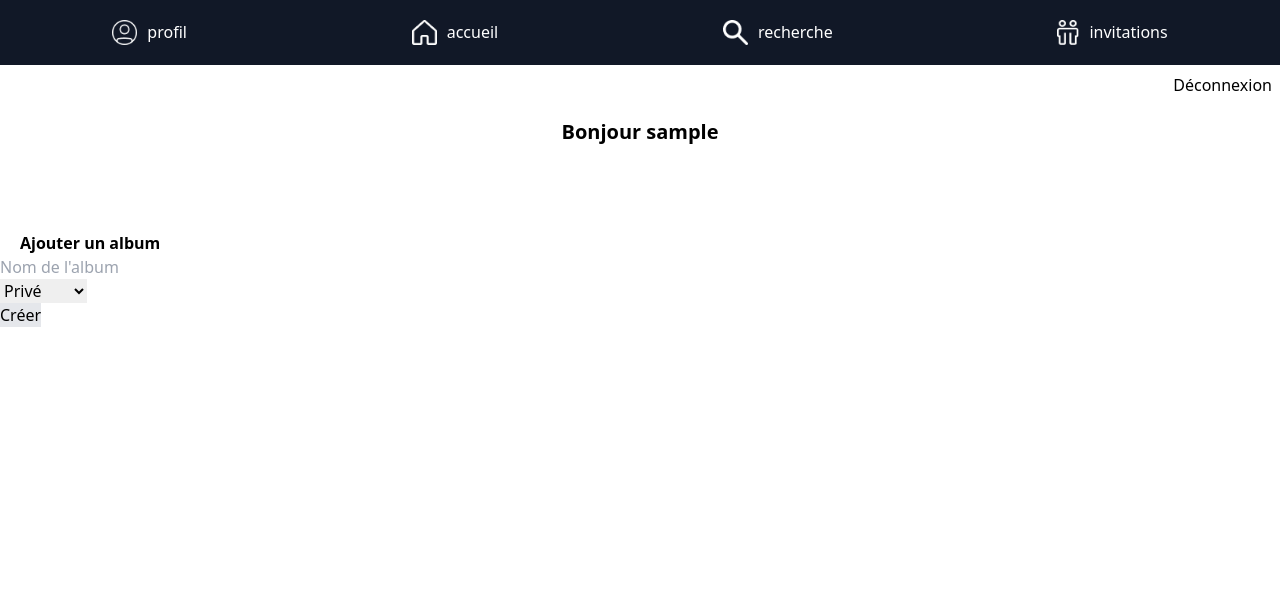
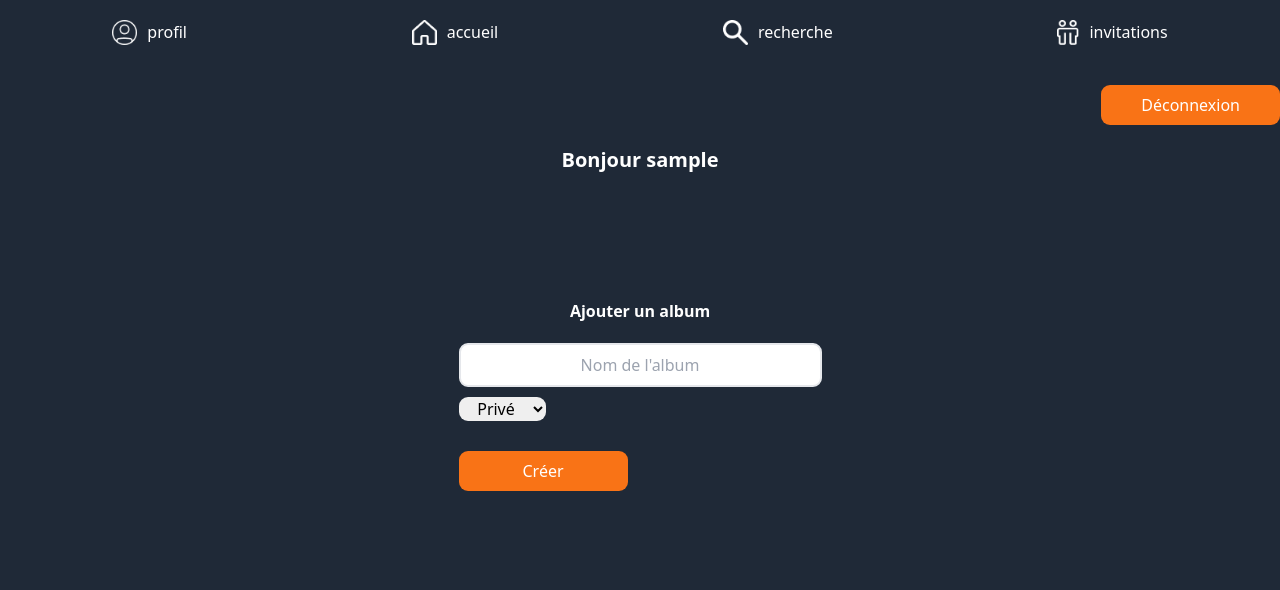
Before and after one commit to albanledev/DEVLAB-2, a PHP site: page /profil.php in a window 1280 px wide. Shown: the top 590 px of the page. Run offline with PHP 8.4, Linux system fonts and the light colour scheme; the visitor is signed in with stand-in values (Sample User, id 1); data that the repository does not hold is empty; style sheets or scripts are compiled from the project's sources; some libraries are stand-ins or nearby versions.

Commit message:
:sparkles: front profil couleur

```diff
--- a/globalJS/movie.js
+++ b/globalJS/movie.js
@@ -14,9 +14,9 @@ let dataArray = [response.data];  // Convert response.data to an array
     // console.log(dataArray)
     dataArray.forEach(element => {
 
-        containerMovie.innerHTML =     "<h1 class='my-[30px] mx-[20px] font-poppins font-semibold text-[20px]'>" + element.title + '</h1>' + `<img class="w-[200px] my-[40px] object-cover rounded-[9px] mx-[20px] sm:w-[500px]" src="https://image.tmdb.org/t/p/w500${element['backdrop_path']}" alt=''>` +
+        containerMovie.innerHTML =     "<h1 class='my-[30px] mx-[20px] font-poppins font-semibold text-[20px]'>" + element.title + '</h1>' + `<div class='flex'><img class="w-[200px] my-[40px] object-cover rounded-[9px] mx-[20px] sm:w-[500px]" src="https://image.tmdb.org/t/p/w500${element['backdrop_path']}" alt=''>` +
 
-        '<p class="mt-[20px] mx-[20px]">'+element.overview+'</p>'+
+        '<p class="flex items-center mx-[20px]">'+element.overview+'</p></div>'+
         "<div class='bg-blue-600 w-10 h-10'>"+ element['vote_average'] +"/10</div>"+
         "<div class=''>pour " + element['vote_count'] + " personnes qui ont voté</div>"
 
--- a/movie.php
+++ b/movie.php
@@ -55,7 +55,6 @@ if (!isset($_SESSION['user'])) {
     // print_r($albums);
     // echo '</pre>';
     ?>
-
 
     <form class="mb-[200px] mt-[20px] ml-[20px]" action="ajoutFilm.php" method="POST" enctype="multipart/form-data">
         <label class="font-semibold" for="pet-select">Ajouter ce film dans l'album : </label>
--- a/profil.php
+++ b/profil.php
@@ -26,17 +26,17 @@ error_reporting(E_ALL & ~E_NOTICE);
     <title>Bonjour</title>
 </head>
 
-<body>
+<body class="bg-gray-800">
     <header>
-        <div class="py-[20px] text-white  hidden place-content-around bg-gray-900 w-[100%] sm:flex">
+        <div class="py-[20px] text-white  hidden place-content-around bg-gray-800 w-[100%] sm:flex">
             <a class="flex hover:text-gray-300" href="profil.php"> <img class="w-[25px] h-[25px]" src="img/profile.png" alt=""><p class="ml-[10px]">profil</p> </a>
             <a class="flex hover:text-gray-300" href="landing.php"><img class="w-[25px] h-[25px]" src="img/home.png" alt=""><p class="ml-[10px]">accueil</p></a>
             <a class="flex hover:text-gray-300" href="#"><img class="w-[25px] h-[25px]" src="img/loupe%20(1).png" alt=""><p class="ml-[10px]">recherche</p></a>
             <a class="flex hover:text-gray-300" href="#"><img class="w-[22px] h-[25px]" src="img/invit.png" alt=""><p class="ml-[10px]">invitations</p></a>
         </div>
     </header>
-    <a href="deconnexion.php" class="flex justify-end pr-2 pt-2"><button>Déconnexion</button></a>
-    <h1 class="mt-[20px] text-center font-poppins font-semibold text-[20px]">Bonjour <?php echo $_SESSION['user']; ?></h1>
+    <div class="flex justify-end"><a href="deconnexion.php" class=" mt-[20px] text-white bg-orange-500 px-10 py-2 rounded-[9px] justify-end"><button>Déconnexion</button></a></div>
+    <h1 class="mt-[20px] text-center font-poppins text-white font-semibold text-[20px]">Bonjour <?php echo $_SESSION['user']; ?></h1>
 
 
 
@@ -80,7 +80,7 @@ error_reporting(E_ALL & ~E_NOTICE);
 
         echo "<br><br>
         <div class=''>
-        <div class='ml-[20px] font-poppins font-semibold text-[16px]'><h3> " . $album['name'] . "</h3></div>
+        <div class='flex text-white ml-[20px] font-poppins font-semibold text-[16px]'><img class='w-[20px] h-[20px] mr-[10px]' src='img/heart-full.png' alt='heart'><h3> " . $album['name'] . "</h3></div>
         <p class='text-gray-400 ml-[20px] font-poppins text-[12px]'>" . $album['likes'] . " likes</p>
         ";
         if ($album['isPublic'] == 0) {
@@ -176,18 +176,18 @@ error_reporting(E_ALL & ~E_NOTICE);
     } ?>
 
 
-    <form action="new_album.php" method="post" class="mt-[40px]">
+    <form action="new_album.php" method="post" class="flex justify-center">
         <fieldset>
-            <h2 class='ml-[20px] mt-[20px] font-poppins font-semibold text-[16px]'>Ajouter un album</h2>
+            <h2 class='text-white text-center mb-[20px] mt-[100px] font-poppins font-semibold text-[16px]'>Ajouter un album</h2>
 
-            <input type="text" name="name" placeholder="Nom de l'album" /><br>
+            <input class="p-1 px-16 py-2 text-center rounded-[9px] border-2" type="text" name="name" placeholder="Nom de l'album" /><br>
             <div>
-                <select name="public" id="">
+                <select class="rounded-[9px] my-[10px] text-center" name="public" id="">
                     <option value="prive">Privé</option>
                     <option value="publique">Publique</option>
                 </select>
             </div>
-            <button type="submit" value="Créer" class="bg-gray-200">Créer</button>
+            <button type="submit" value="Créer" class="mt-[20px] text-white bg-orange-500 px-16 py-2 rounded-[9px]">Créer</button>
         </fieldset>
     </form>
 
```
Also changed, not shown: img/heart-full.png (added), img/heart.png (added), landing.php (line endings or trailing spaces).
